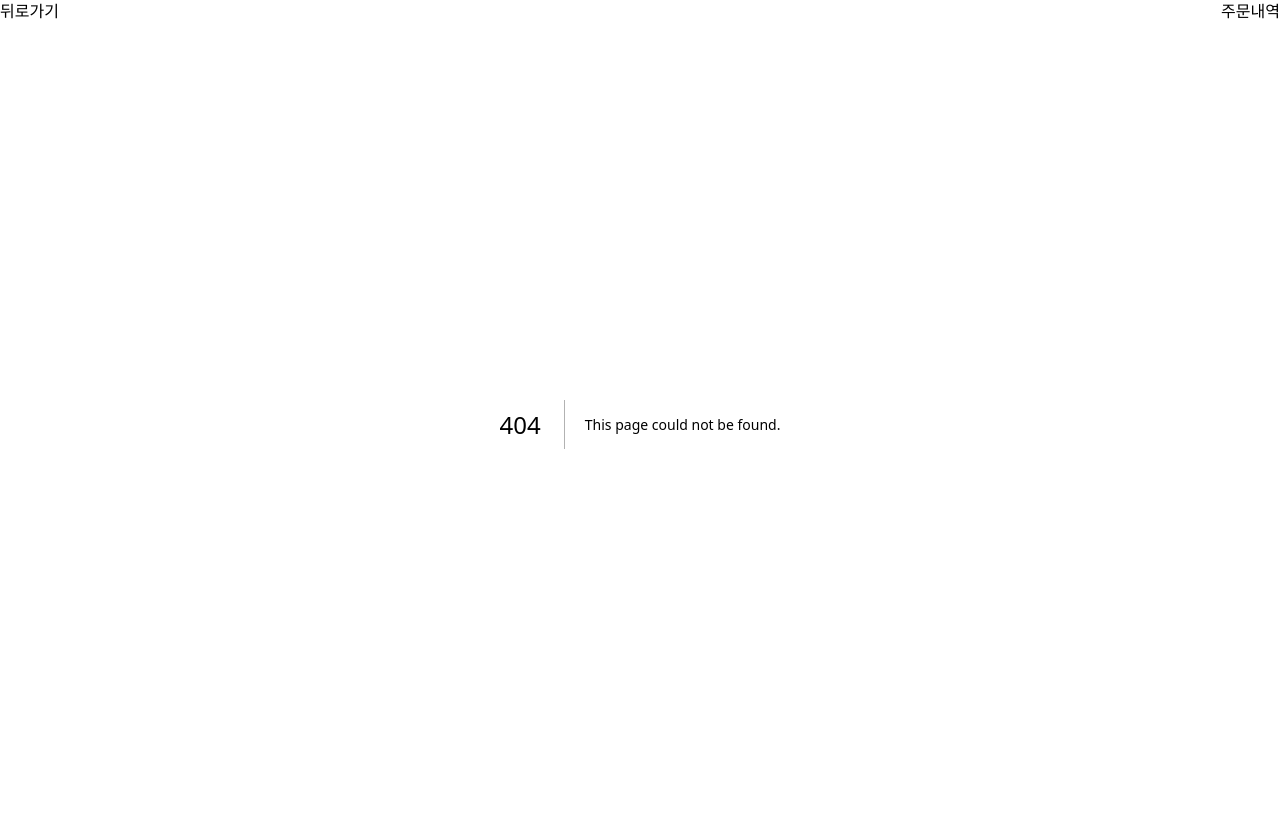
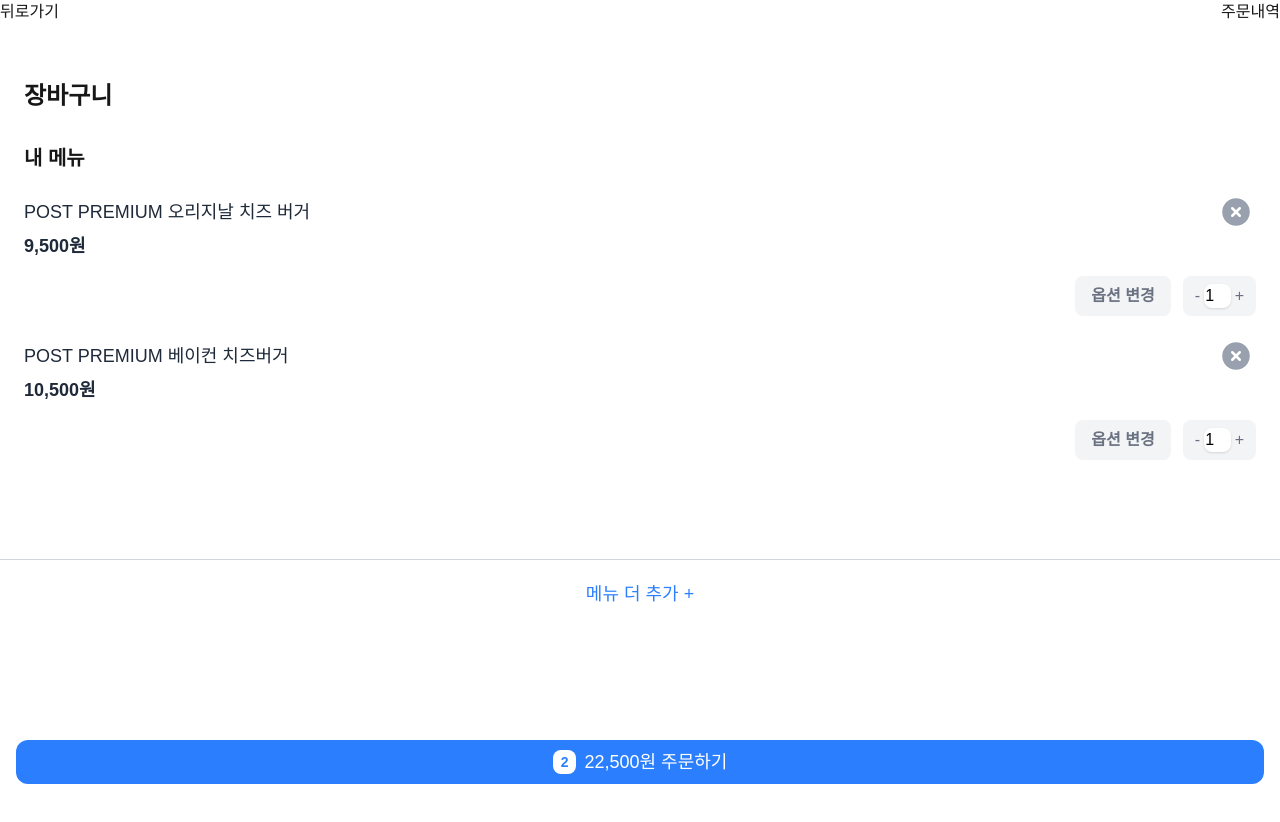
Before and after one commit to table-order/table-order, a Next.js app: page /cart in a window 1280 px wide. Before the commit this address had no page. After the commit the page ends 800 px from the top, so only its background shows below. Built offline with nearby package versions, Linux system fonts and the light colour scheme.

Commit message:
feat: cart-page 추가

```diff
--- /dev/null
+++ b/app/cart/page.tsx
@@ -0,0 +1,108 @@
+"use client";
+import Link from "next/link";
+import { useState } from "react";
+
+export default function CartPage() {
+  //임시데이터 cartItem=장바구니, 전역상태 필요
+  const [cartItem, setCartItem] = useState([
+    {
+      id: 1,
+      name: "POST PREMIUM 오리지날 치즈 버거",
+      price: 9500,
+      quantity: 1,
+    },
+    {
+      id: 2,
+      name: "POST PREMIUM 베이컨 치즈버거",
+      price: 10500,
+      quantity: 1,
+    },
+  ]);
+  const [totalPrice, setTotalPrice] = useState(22500); //TODO: 가격계산
+
+  return (
+    <div id="container" className="px-6 pt-6 pb-4">
+      <h1 className="font-bold text-2xl my-8">장바구니</h1>
+      <div id="myMenu">
+        <p className="font-bold mb-5 text-xl">내 메뉴</p>
+        {cartItem.map((item) => (
+          <>
+            <li key={item.id} className="flex items-center mb-5">
+              <div className="flex flex-col w-full">
+                <div className="flex items-center justify-between text-lg font-medium text-gray-800">
+                  <span>{item.name}</span>
+                  <button
+                    type="button"
+                    className="hover:bg-gray-500 transition"
+                  >
+                    <svg
+                      xmlns="http://www.w3.org/2000/svg"
+                      viewBox="0 0 24 24"
+                      strokeWidth={1.5}
+                      stroke="white"
+                      className="size-10 fill-gray-400"
+                    >
+                      <path
+                        strokeLinecap="round"
+                        strokeLinejoin="round"
+                        d="m9.75 9.75 4.5 4.5m0-4.5-4.5 4.5M21 12a9 9 0 1 1-18 0 9 9 0 0 1 18 0Z"
+                      />
+                    </svg>
+                  </button>
+                </div>
+                <div className="text-lg font-semibold mb-4 text-gray-800">
+                  {item.price.toLocaleString()}원
+                </div>
+
+                <div className="flex gap-3 justify-end">
+                  <button
+                    type="button"
+                    className="hover:bg-red-300 transition font-semibold rounded-lg bg-gray-100 text-gray-500 px-4 py-2"
+                  >
+                    옵션 변경
+                  </button>
+                  <div
+                    id="count-button-group"
+                    className="flex items-center px-3 rounded-lg gap-1 bg-gray-100 text-gray-500"
+                  >
+                    <button type="button">-</button>
+                    <input
+                      type="number"
+                      value={item.quantity}
+                      className="shadow-sm rounded-lg bg-white text-black justify-center text-center"
+                      style={{
+                        width: `${String(item.quantity).length + 2 || 1}ch`,
+                      }}
+                    />
+                    <button type="button">+</button>
+                  </div>
+                </div>
+              </div>
+            </li>
+          </>
+        ))}
+      </div>
+
+      <div id="go-to-menu-group" className="fixed bottom-48 left-0 right-0 ">
+        <div className="h-px bg-gray-300"></div>
+        <div className="flex justify-center mt-5">
+          <Link href="/" className=" text-blue-500 text-lg font-medium">
+            메뉴 더 추가 +
+          </Link>
+        </div>
+      </div>
+
+      <div
+        id="order-button-group"
+        className="font-medium text-lg fixed bottom-0 left-0 right-0 px-4 pb-4"
+      >
+        <button className="flex justify-center items-center mx-auto w-full bg-blue-500 rounded-xl text-white px-4 py-2">
+          <span className="mr-2 font-semibold text-sm bg-white text-blue-500 px-2 py-0.5 rounded-lg">
+            {cartItem.length}
+          </span>
+          <span>{totalPrice.toLocaleString()}</span>원 주문하기
+        </button>
+      </div>
+    </div>
+  );
+}
```
